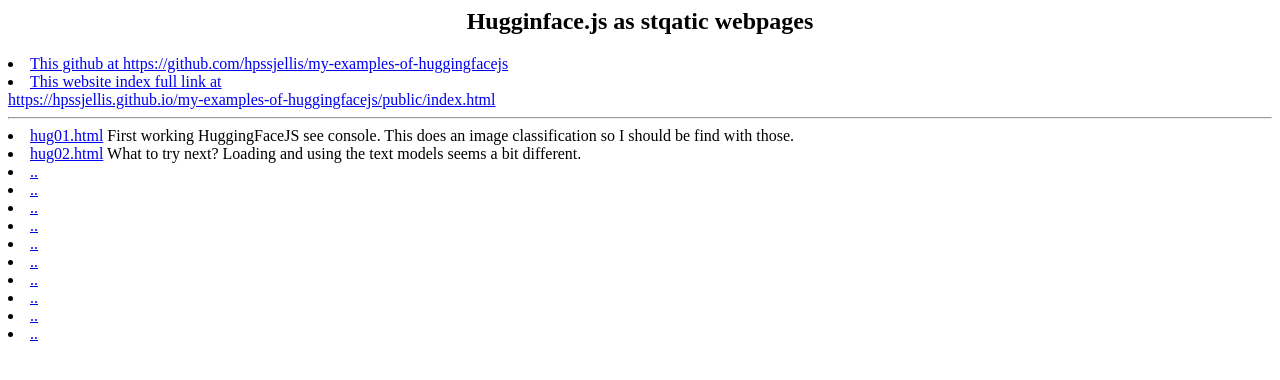
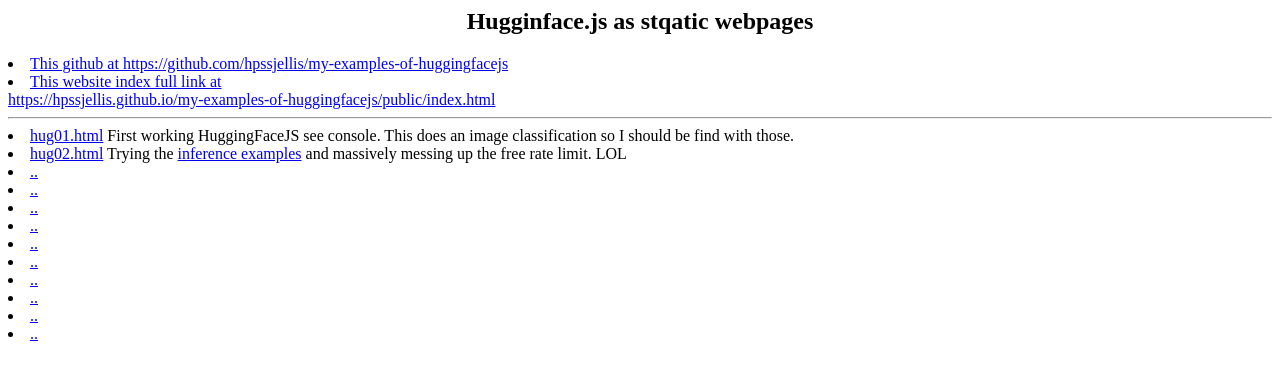
Before and after one commit to hpssjellis/my-examples-of-huggingfacejs, a plain HTML site: page public/index.html in a window 1280 px wide. Drawn offline with Linux system fonts and the light colour scheme.

Commit message:
Update index.html

```diff
--- a/public/index.html
+++ b/public/index.html
@@ -5,7 +5,7 @@
 
   <hr>
 <li><a href="hug01.html">hug01.html</a> First working HuggingFaceJS see console. This does an image classification so I should be find with those.
-<li><a href="hug02.html">hug02.html</a> What to try next? Loading and using the text models seems a bit different.
+<li><a href="hug02.html">hug02.html</a> Trying the <a href="https://github.com/huggingface/huggingface.js/blob/main/packages/inference/README.md">inference examples</a> and massively messing up the free rate limit. LOL
 <li><a href="...">..</a>
 <li><a href="...">..</a>
 <li><a href="...">..</a>
```
